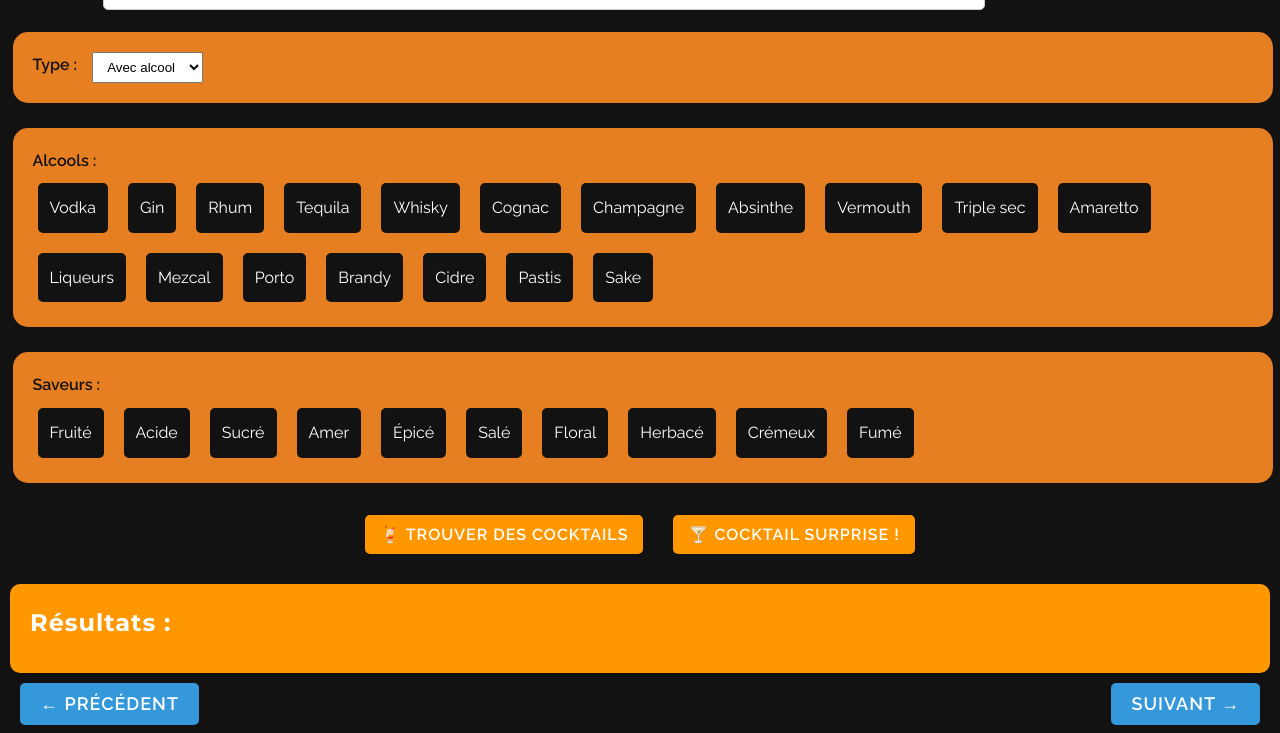
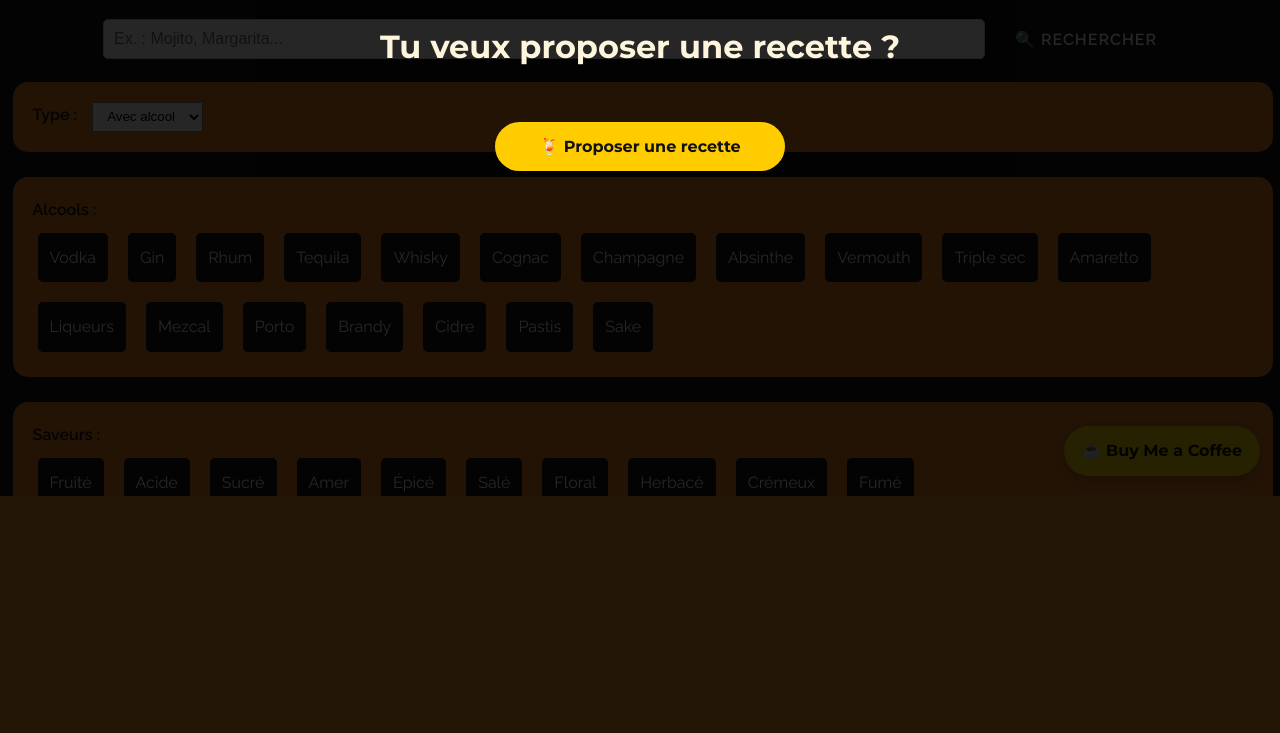
Before and after one commit to RichardMuhvic/BarSmash, a PHP site: page / in a window 1280 px wide. Shown: the part 304-1037 px from the top of the page. After the commit the page ends 800 px from the top, so only its background shows below. Run offline with PHP 8.4, Linux system fonts and the light colour scheme.

Commit message:
Ajout du bouton Proposer une recette + fenêtre modale d’accueil

```diff
--- a/barsmashpro.html
+++ b/barsmashpro.html
@@ -8,6 +8,12 @@
     <script defer src="js/script.js"></script>
 </head>
 <body>
+    <a href="https://buymeacoffee.com/richardmuhvic"
+        target="_blank"
+        class="bmc-float"
+        aria-label="Support BarSmash on Buy Me a Coffee">
+        ☕ Buy Me a Coffee
+    </a>
     <header>
         <div class="logo_image">
             <img src="images/shaker_logo_sansfond.png" alt="logo barsmash">
--- a/index.html
+++ b/index.html
@@ -9,17 +9,47 @@
     <!--script src="js/test.js"></script>-->
 </head>
 <body>
+    <a href="https://buymeacoffee.com/richardmuhvic"
+        target="_blank"
+        class="bmc-float"
+        aria-label="Support BarSmash on Buy Me a Coffee">
+        ☕ Buy Me a Coffee
+    </a>
+
     <header>
         <div class="logo_image">
             <img src="images/shaker_logo_sansfond.png" alt="logo barsmash">
             <div class="logo">Bar Smash</div>
         </div>
-        <h1>Recherchez votre cocktail !</h1>
+        <div class="header-title">
+            <h1>Recherchez votre cocktail !</h1>
+            <!-- Bouton "Proposer une recette" juste sous le titre -->
+            <div>
+                <a href="https://tonlien.typeform.com" target="_blank" class="btn-proposer-recette">
+                    🍹 Proposer une recette
+                </a>
+            </div>
+        </div>
         <nav>
             <a href="contact.html" class="contact-button">📩 Contact</a>
             <a href="barsmashpro.html" class="barsmashpro-button">🍸 BarSmash PRO</a>
         </nav>
     </header>
+
+    <!-- Écran d'accueil superposé -->
+    <div id="welcomeOverlay" class="welcome-overlay">
+        <div class="welcome-content">
+            <button class="close-welcome" onclick="closeWelcome()">✖</button>
+            <div class="btn-typeform">
+                <p>Tu veux proposer une recette ?</p>
+                <a href="https://tonlien.typeform.com"
+                    target="_blank"
+                    class="btn-proposer-recette">
+                    🍹 Proposer une recette
+                </a>
+            </div>
+        </div>
+    </div>
 
     <main>
         <section class="search-bar">
--- a/js/script.js
+++ b/js/script.js
@@ -214,3 +214,8 @@ function displayRandomCocktail(cocktail) {
         </div>
     `;
 }
+
+
+function closeWelcome() {
+  document.getElementById("welcomeOverlay").style.display = "none";
+}
--- a/styles.css
+++ b/styles.css
@@ -7,6 +7,119 @@ h1, h2, h3, button {
     font-weight: 700;
     letter-spacing: 1px; /* Espacement subtil pour un effet premium */
 }
+
+
+/* BUY ME A COFFEE */
+.bmc-float {
+    position: fixed;
+    bottom: 20px;
+    right: 20px;
+    background-color: #ffdd00;
+    color: #111;
+    font-weight: bold;
+    font-family: 'Montserrat', sans-serif;
+    padding: 12px 18px;
+    border-radius: 999px;
+    box-shadow: 0 5px 15px rgba(0,0,0,0.2);
+    text-decoration: none;
+    transition: transform 0.2s, box-shadow 0.2s;
+    z-index: 1000;
+}
+.bmc-float:hover {
+    transform: scale(1.05);
+    box-shadow: 0 8px 20px rgba(0,0,0,0.3);
+}
+/* Bouton flottant */
+.btn-floating-suggest {
+  position: fixed;
+  bottom: 20px;
+  right: 20px;
+  background-color: #ffcc00;
+  color: #111;
+  font-weight: bold;
+  font-family: 'Montserrat', sans-serif;
+  padding: 12px 20px;
+  border-radius: 50px;
+  border: none;
+  box-shadow: 0 5px 15px rgba(0,0,0,0.2);
+  cursor: pointer;
+  z-index: 1000;
+  transition: transform 0.2s;
+}
+.btn-floating-suggest:hover {
+  transform: scale(1.05);
+}
+
+/* ecran d'accueil superposé */
+.welcome-overlay {
+  position: fixed;
+  top: 0; left: 0;
+  width: 100%;
+  height: 100%;
+  background: rgba(0, 0, 0, 0.85);
+  z-index: 9999;
+  display: flex;
+  align-items: center;
+  justify-content: center;
+}
+
+.welcome-content {
+  position: relative;
+  max-width: 90%;
+  max-height: 90%;
+  flex-direction: column; /* Aligne verticalement */
+  justify-content: center;
+  align-items: center;
+  text-align: center;
+}
+
+.close-welcome {
+  position: absolute;
+  top: -50px;
+  right: -50px;
+  font-size: 20px;
+  background: #ffcc00;
+  color: #111;
+  border: none;
+  border-radius: 50%;
+  width: 30px;
+  height: 30px;
+  cursor: pointer;
+  font-weight: bold;
+  box-shadow: 0 4px 10px rgba(0,0,0,0.3);
+}
+.btn-typeform{
+    display: flex;
+    flex-direction: column;
+    align-items: center;
+    padding: 50px;
+}
+.btn-typeform p{
+    display: block;
+    margin-bottom: 50px;
+    font-family: 'Montserrat', sans-serif;
+    font-size: 2em;
+    font-weight: bold;
+    color: #fdf5dc;
+}
+.btn-proposer-recette {
+  display: block;
+  background-color: #ffcc00;
+  color: #111;
+  font-weight: bold;
+  padding: 12px 20px;
+  border-radius: 50px;
+  font-family: 'Montserrat', sans-serif;
+  text-decoration: none;
+  box-shadow: 0 4px 10px rgba(0,0,0,0.2);
+  transition: transform 0.2s ease;
+  width: 250px;
+}
+.btn-proposer-recette:hover {
+  transform: scale(1.05);
+  background-color: #ffc400;
+}
+
 
 /* 🔹 Police pour le texte général */
 body, p {
@@ -79,6 +192,11 @@ header img{
     box-shadow: 0 0 20px rgba(255, 152, 0, 0.8);
 }
 
+.header-title{
+    display: flex;
+    flex-direction: column;
+    align-items: center;
+}
 h1 {
     font-size: 30px;
     color: white;
```
Also changed, not shown: contact.html (+7 -0 lines), images/ChatGPT Image 17 mai 2025, 11_12_46.png (added), images/maquettes/ChatGPT Image 17 mai 2025, 11_15_16.png (added), images/maquettes/ChatGPT Image 17 mai 2025, 11_17_45.png (added), images/maquettes/barsmash_creation_recette.png (added), images/maquettes/barsmash_creation_recette_2.png (added).
